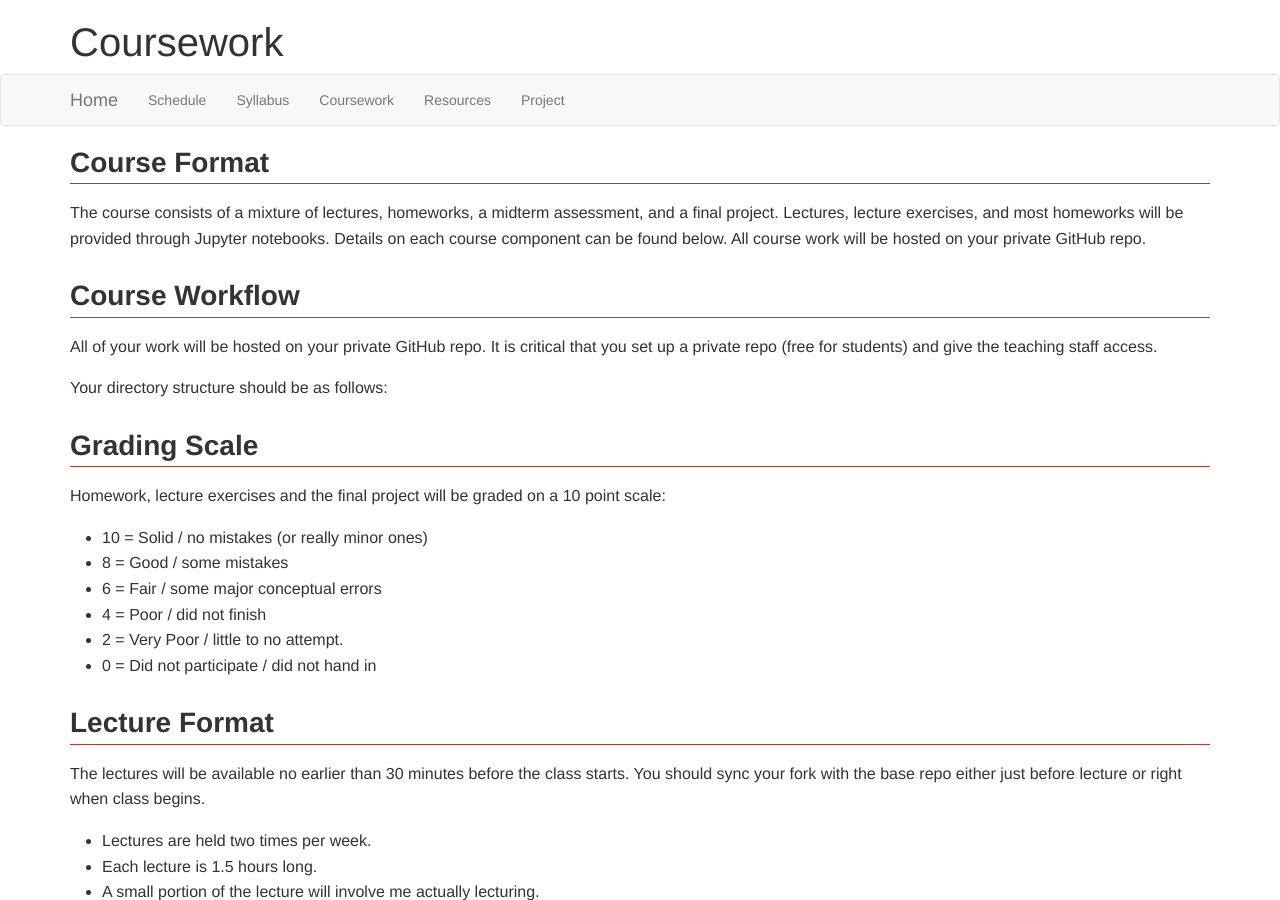
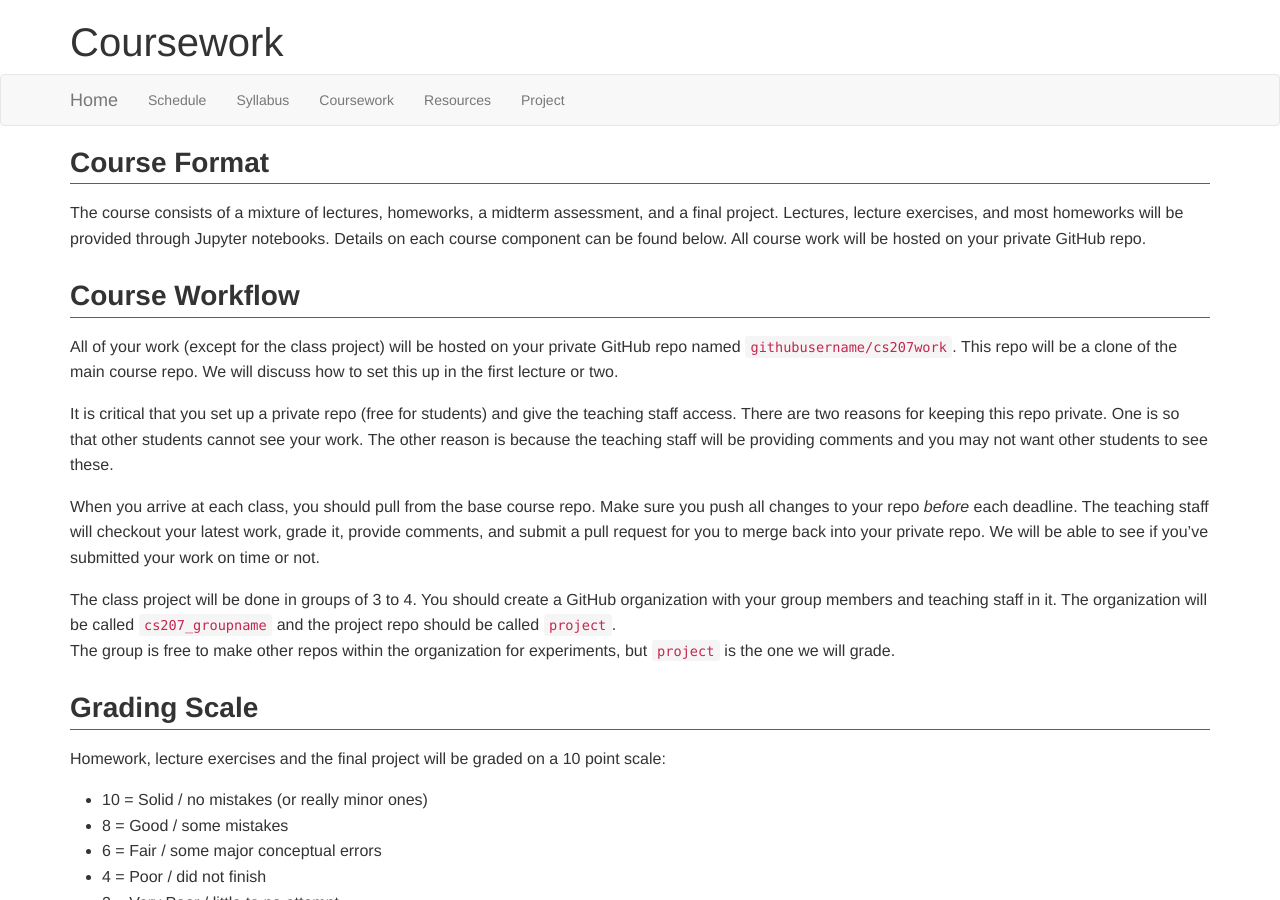
Before and after one commit to xuwd11/cs207_Weidong_Xu, a Jekyll site: the page built from coursework.md, in a window 1280 px wide and 900 px high. Built offline with Jekyll 4.4.1, drawn with Linux system fonts in a browser that asks for light colours; nearby versions of some CDN libraries.

Commit message:
Filled in course workflow details.

```diff
--- a/coursework.md
+++ b/coursework.md
@@ -12,11 +12,27 @@ found below.  All course work will be hosted on your private GitHub repo.
 
 ## Course Workflow
 
-All of your work will be hosted on your private GitHub repo.  It is critical
-that you set up a private repo (free for students) and give the teaching staff
-access.
+All of your work (except for the class project) will be hosted on your private
+GitHub repo named `githubusername/cs207work`.  This repo will be a clone of the
+main course repo.  We will discuss how to set this up in the first lecture or two.
 
-Your directory structure should be as follows:
+It is critical that you set up a private repo (free for students) and give the
+teaching staff access.  There are two reasons for keeping this repo private.  One
+is so that other students cannot see your work.  The other reason is because the
+teaching staff will be providing comments and you may not want other students to
+see these.
+
+When you arrive at each class, you should pull from the base course repo.  Make
+sure you push all changes to your repo _before_ each deadline.  The teaching
+staff will checkout your latest work, grade it, provide comments, and submit a
+pull request for you to merge back into your private repo.  We will be able to
+see if you've submitted your work on time or not.
+
+The class project will be done in groups of 3 to 4.  You should create a GitHub
+organization with your group members and teaching staff in it.  The organization
+will be called `cs207_groupname` and the project repo should be called `project`.
+The group is free to make other repos within the organization for experiments, but
+`project` is the one we will grade.
 
 ## Grading Scale
 
```
